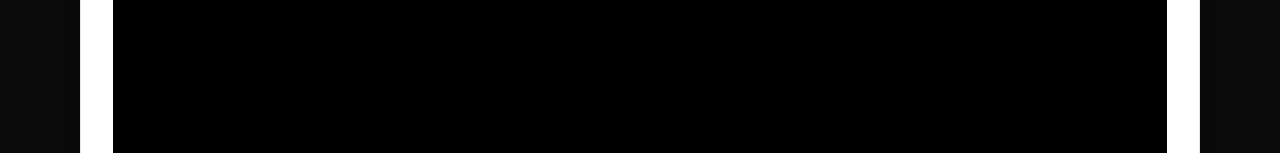
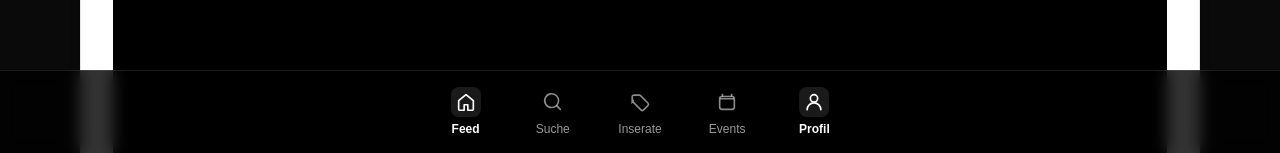
Before and after one commit to Maxxax27/bandly, a Next.js app: page / in a window 1280 px wide. Shown: the part 647-800 px from the top of the page. Built offline with nearby package versions, Linux system fonts and the light colour scheme; no server answers; the database is empty.

Commit message:
Fix mobile bottom navigation and layout

```diff
--- a/components/MobileBottomNav.tsx
+++ b/components/MobileBottomNav.tsx
@@ -29,7 +29,7 @@
 
   return (
     <nav
-      className="fixed inset-x-0 bottom-0 z-[9999] md:hidden border-t border-white/10 bg-black/80 backdrop-blur"
+      className="fixed inset-x-0 bottom-0 z-[9999]  border-t border-white/10 bg-black/80 backdrop-blur"
       style={{ paddingBottom: "env(safe-area-inset-bottom)" }}
       aria-label="Bottom Navigation"
     >
```
